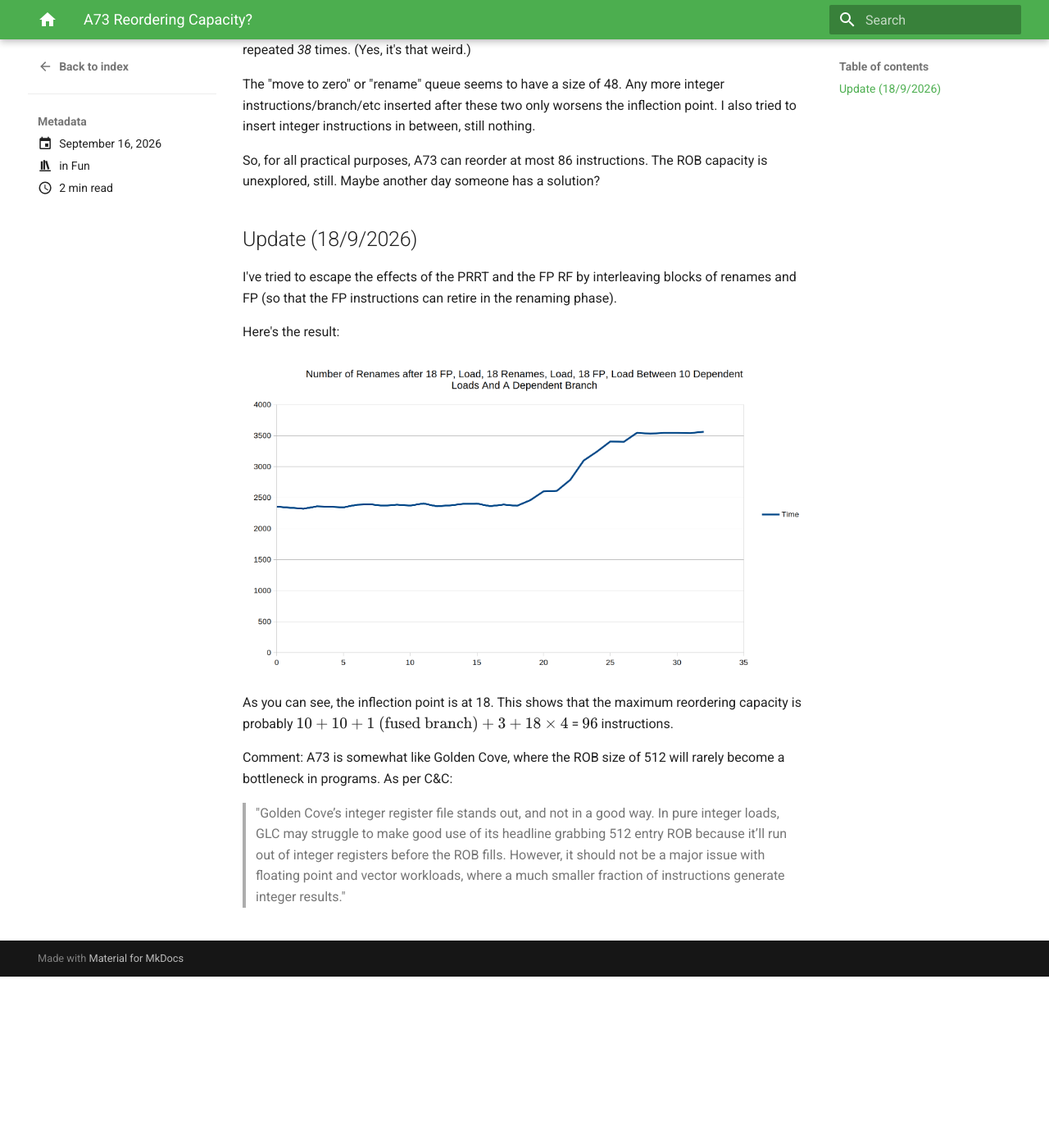
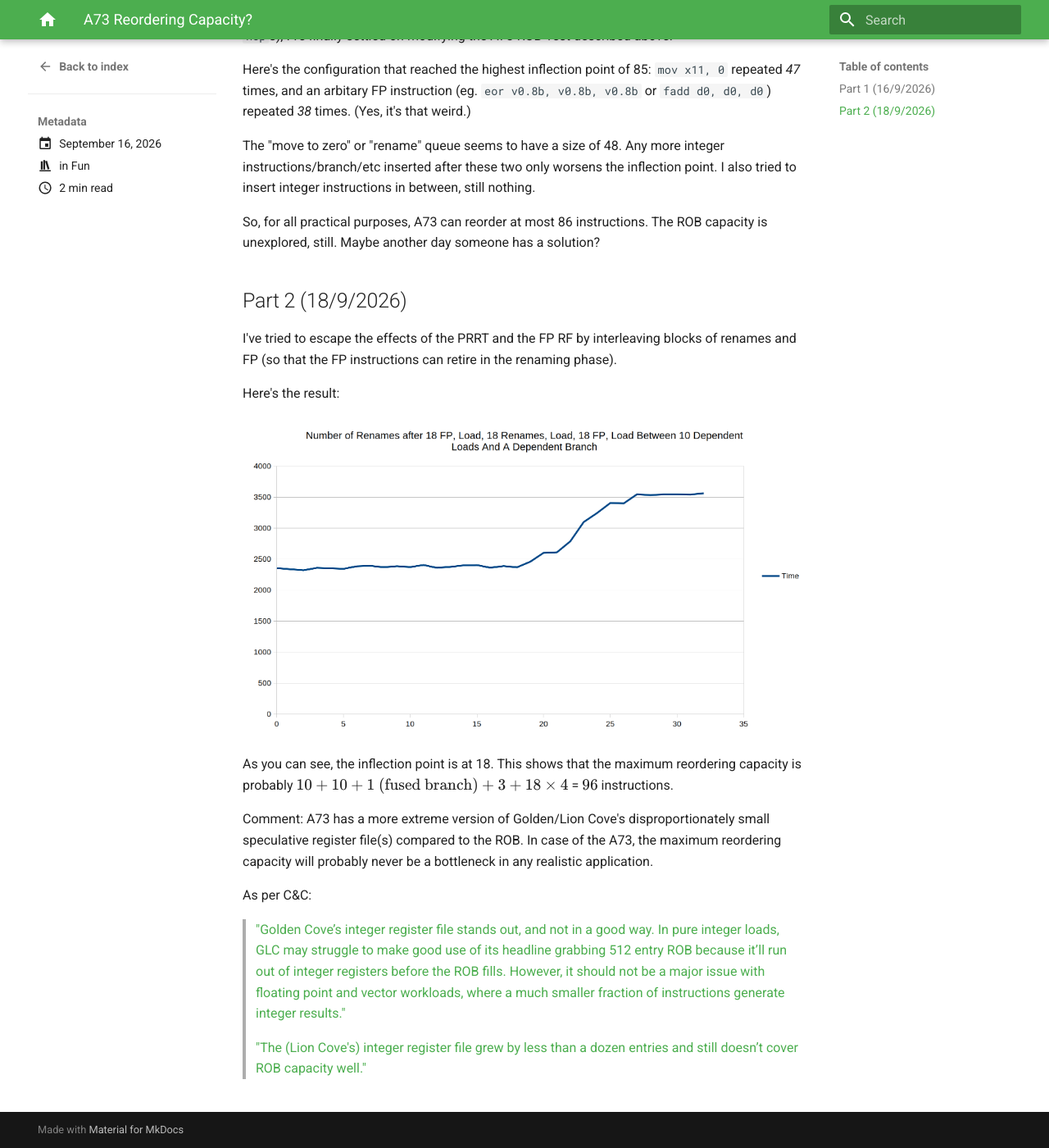
Before and after one commit to pt13762104/pt13762104.github.io, an MkDocs documentation site: the page built from docs/posts/a73_rob_test.md, in a window 1280 px wide and 1400 px high, scrolled down 400 px. Shown: the whole window at 82% size. Built offline with MkDocs 1.6.1 and Material for MkDocs 9.7.7, drawn with Linux system fonts in a browser that asks for light colours; before the commit the page ends 1591 px from its top, so only the background shows below that.

Commit message:
Update a73_rob_test.md

```diff
--- a/docs/posts/a73_rob_test.md
+++ b/docs/posts/a73_rob_test.md
@@ -6,6 +6,7 @@ title: A73 Reordering Capacity?
 ---
 TLDR: It's probably 96.
 
+## Part 1 (16/9/2026)
 https://chipsandcheese.com/p/cortex-a73s-not-so-infinite-reordering-capacity
 
 Here we've seen a "practical" limitation handled by the PRRT and store buffer. But... is that *enough*?
@@ -18,7 +19,7 @@ The "move to zero" or "rename" queue seems to have a size of 48. Any more intege
 
 So, for all practical purposes, A73 can reorder at most 86 instructions. The ROB capacity is unexplored, still. Maybe another day someone has a solution?
 
-## Update (18/9/2026)
+## Part 2 (18/9/2026)
 
 I've tried to escape the effects of the PRRT and the FP RF by interleaving blocks of renames and FP (so that the FP instructions can retire in the renaming phase).
 
@@ -28,6 +29,10 @@ Here's the result:
 
 As you can see, the inflection point is at 18. This shows that the maximum reordering capacity is probably $10 + 10 + 1 \text{ (fused branch)} + 3 + 18 \times 4$ = $96$ instructions.
 
-Comment: A73 is somewhat like Golden Cove, where the ROB size of 512 will rarely become a bottleneck in programs. As per C&C:
+Comment: A73 has a more extreme version of Golden/Lion Cove's disproportionately small speculative register file(s) compared to the ROB. In case of the A73, the maximum reordering capacity will probably never be a bottleneck in any realistic application.
 
-> "Golden Cove’s integer register file stands out, and not in a good way. In pure integer loads, GLC may struggle to make good use of its headline grabbing 512 entry ROB because it’ll run out of integer registers before the ROB fills. However, it should not be a major issue with floating point and vector workloads, where a much smaller fraction of instructions generate integer results."
+As per C&C:
+
+> ["Golden Cove’s integer register file stands out, and not in a good way. In pure integer loads, GLC may struggle to make good use of its headline grabbing 512 entry ROB because it’ll run out of integer registers before the ROB fills. However, it should not be a major issue with floating point and vector workloads, where a much smaller fraction of instructions generate integer results."](https://chipsandcheese.com/p/popping-the-hood-on-golden-cove)
+
+> ["The (Lion Cove's) integer register file grew by less than a dozen entries and still doesn’t cover ROB capacity well."](https://chipsandcheese.com/p/lion-cove-intels-p-core-roars)
```
